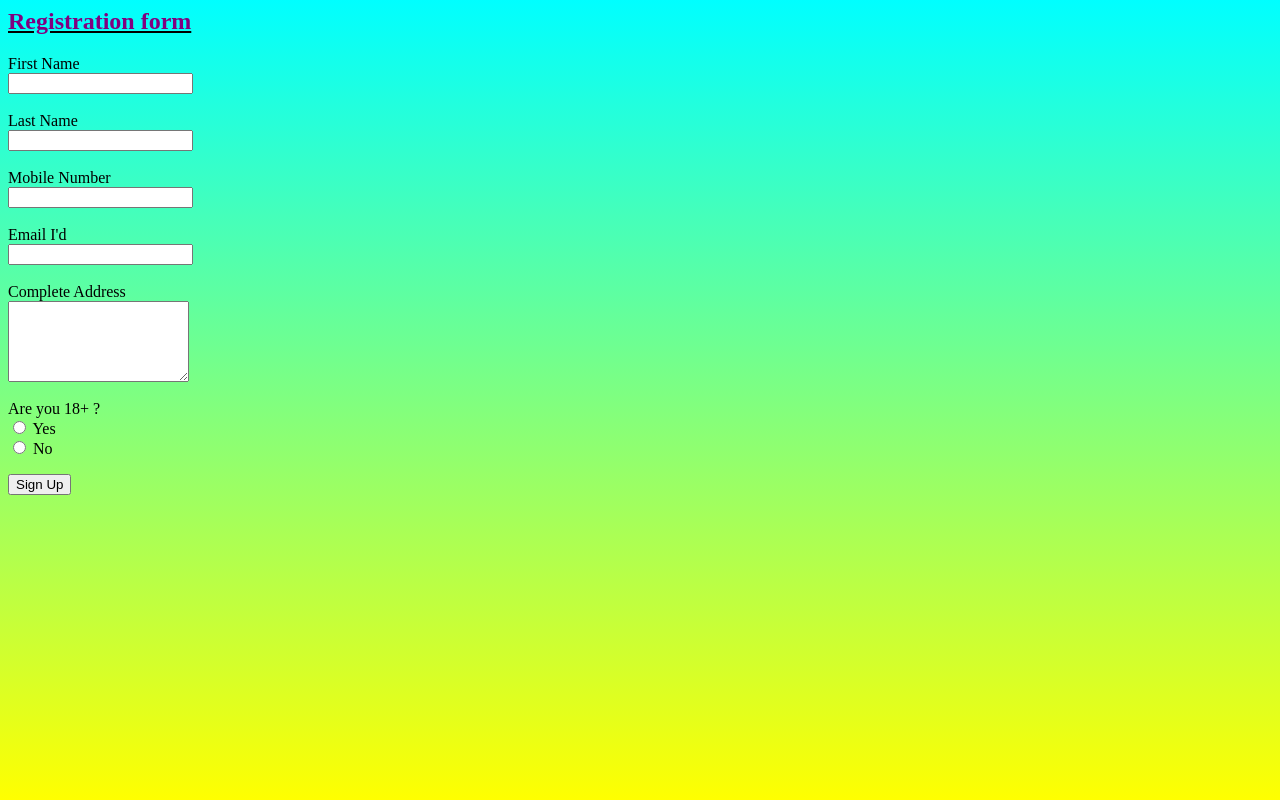
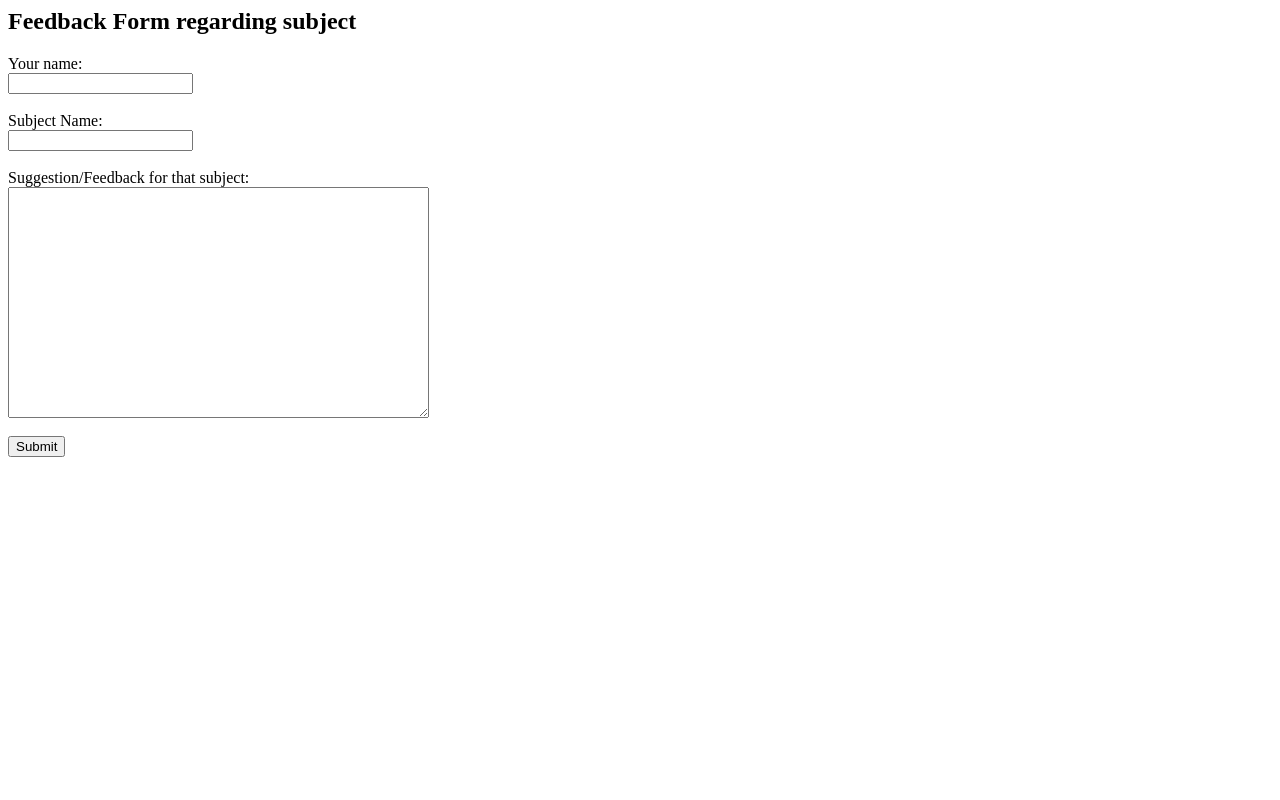
Before and after one commit to Atharv753/webappcc, a plain HTML site: page index.html in a window 1280 px wide. Drawn offline with Linux system fonts and the light colour scheme.

Commit message:
Update index.html

```diff
--- a/index.html
+++ b/index.html
@@ -1,41 +1,18 @@
-<html>
-	<head>
-		<title> Form Page </title>
-        <style>
-            .grad1 {
-            height: 200px;
-            background-color: cyan; /* For browsers that do not support gradients */
-            background-image: linear-gradient(cyan, yellow); }
-            h2   {color: purple;}
-            label    {color: black;}
-        </style>
-	</head>
+<form action="URL to form script" method="POST">
 
-    <body class="grad1">
-	    <u><h2>Registration form</h2></u>
-	    <form name="loginform" method="post" action="?">
-            <label for="fname">First Name</label><br>
-            <input type="text" id="fname" name="fname"><br><br>
+<h2>Feedback Form regarding subject</h2>
 
-            <label for="lname">Last Name</label><br>
-            <input type="text" id="lname" name="lastname"><br><br>
+Your name: <br>
+<input type="text" name="realname"><br>
+<br>
 
-            <label for="mnumber">Mobile Number</label><br>
-            <input type="text" id="mnumber" name="number"><br><br>
+Subject Name: <br>
+<input type="text" name="subject name"><br>
+<br>
 
-            <label for="email">Email I'd</label><br>
-            <input type="email" id="email" name="email"><br><br>
+Suggestion/Feedback for that subject: <br>
+<textarea name="comments" rows="15" cols="50"></textarea><br><br>
 
-            <label for="address">Complete Address</label><br>
-            <textarea name="address" id="address" cols="20" rows="5"></textarea><br><br>
+<input type="submit" value="Submit">
 
-            <label>Are you 18+ ?</label><br>
-            <input type="radio" id="ageyes" name="age">
-            <label for="ageyes">Yes</label><br>
-            <input type="radio" id="ageno" name="age">
-            <label for="ageno">No</label><br>
-
-	    </form>
-	    <button type="button">Sign Up</button>
-    </body>
-</html>
+</form>
```
